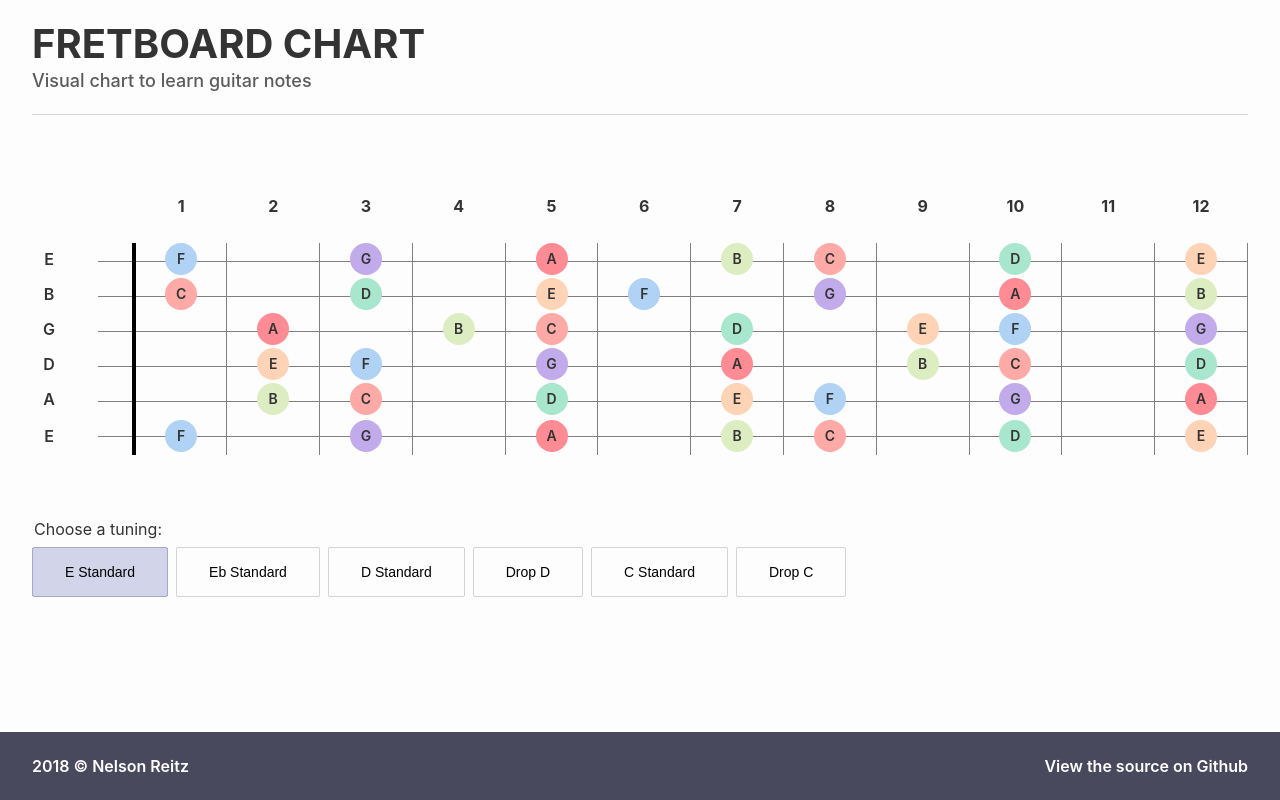
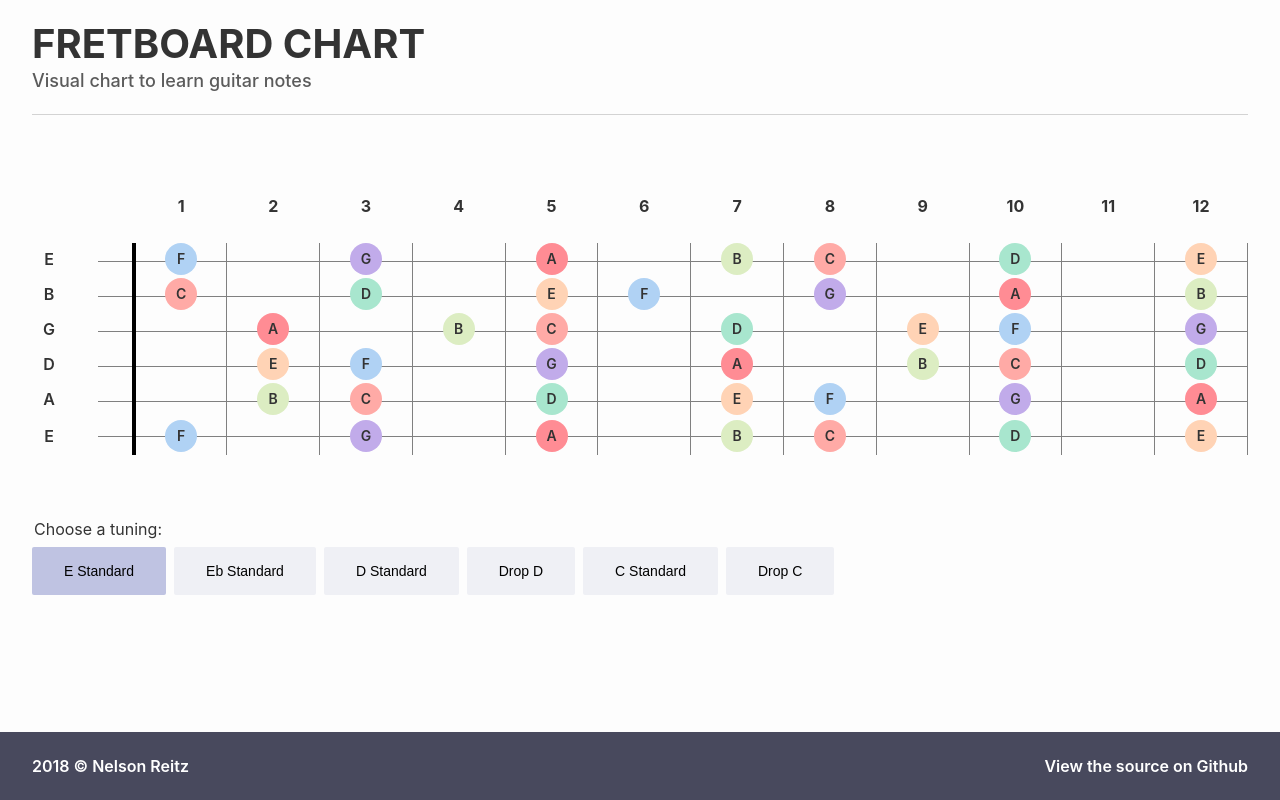
Before and after one commit to nelsonreitz/fretboard-notes, a React (Create React App) app: page / in a window 1280 px wide. Built offline with nearby package versions, Linux system fonts and the light colour scheme.

Commit message:
Change TuningButton colors

```diff
--- a/src/TuningButton.css
+++ b/src/TuningButton.css
@@ -3,18 +3,16 @@
   margin-right: .5rem;
   font-size: .875rem;
   font-weight: 500;
-  background-color: transparent;
-  border: 1px solid lightgrey;
+  background-color: #eff0f5;
+  border: 0;
   border-radius: .125rem;
   cursor: pointer;
 }
 
 .TuningButton:hover {
-  background-color: lightgrey;
-  border-color: grey;
+  background-color: #d7dcea;
 }
 
 .TuningButton.Active {
-  background-color: #d2d5ea;
-  border-color: #a3a8cc;
+  background-color: #bfc3e2;
 }
```
